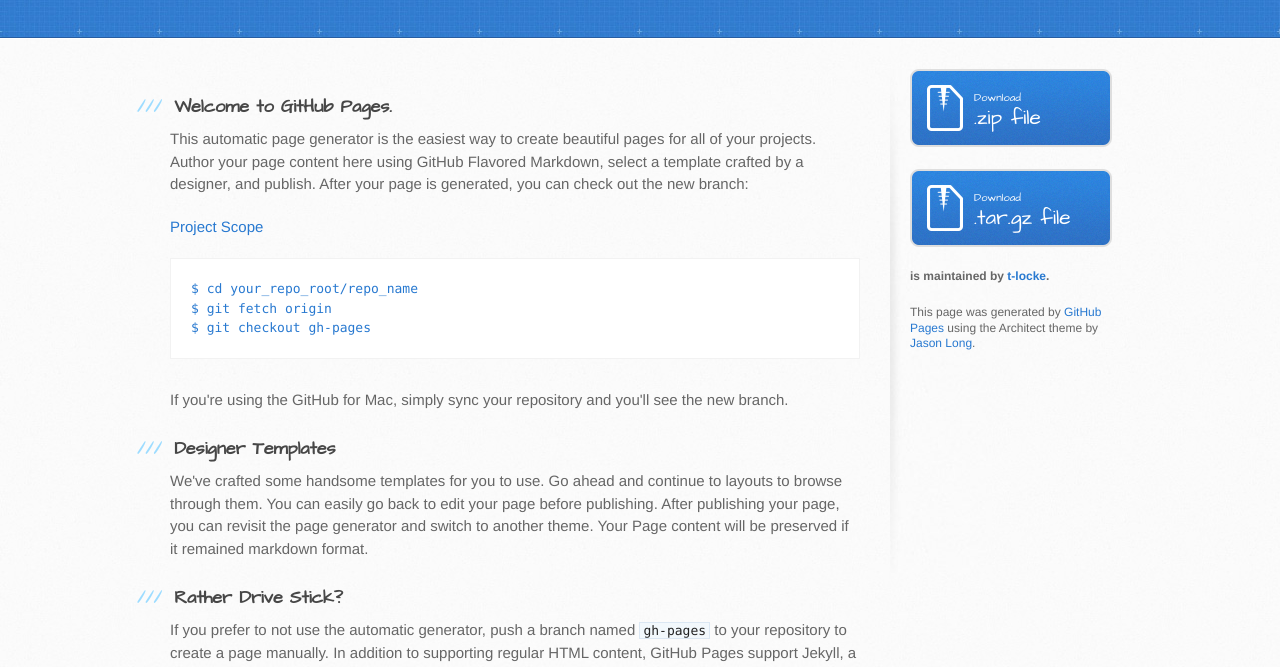
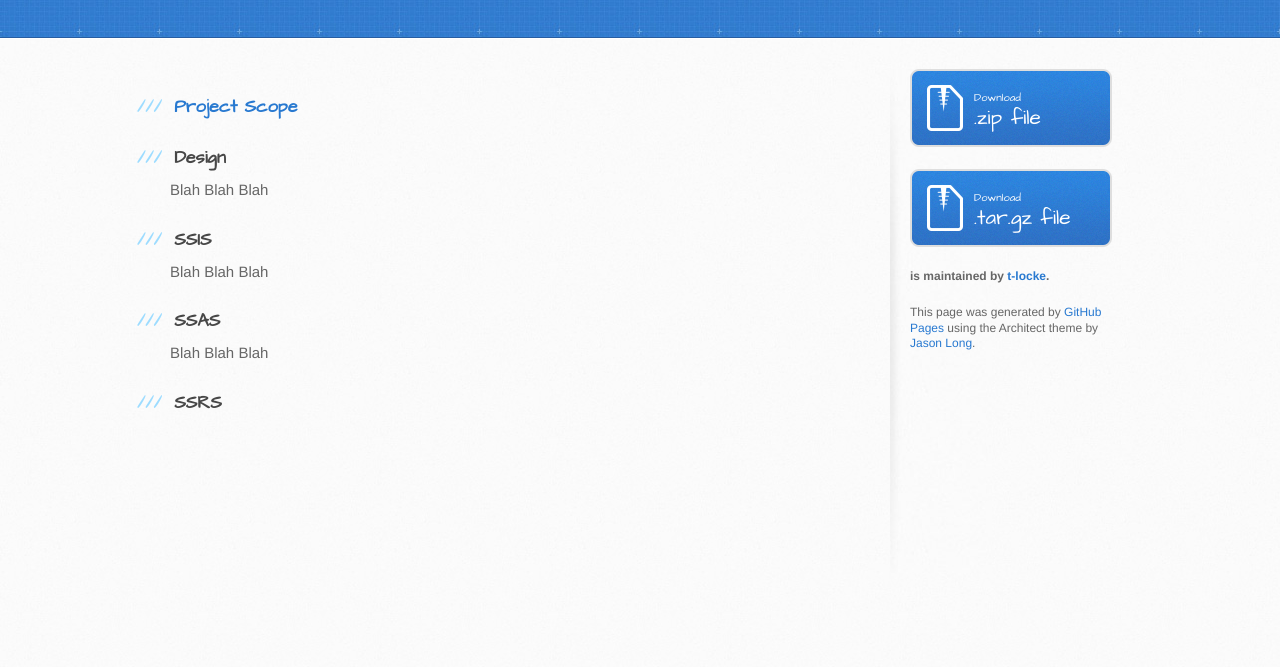
Before and after one commit to t-locke/datawarehouse, a plain HTML site: page index.html in a window 1280 px wide. Shown: the part 129-796 px from the top of the page. Drawn offline with Linux system fonts and the light colour scheme.

```diff
--- a/index.html
+++ b/index.html
@@ -29,38 +29,26 @@
       <div class="inner clearfix">
         <section id="main-content">
           <h3>
-<a id="welcome-to-github-pages" class="anchor" href="#welcome-to-github-pages" aria-hidden="true"><span class="octicon octicon-link"></span></a>Welcome to GitHub Pages.</h3>
-
-<p>This automatic page generator is the easiest way to create beautiful pages for all of your projects. Author your page content here using GitHub Flavored Markdown, select a template crafted by a designer, and publish. After your page is generated, you can check out the new branch:</p>
-
-<p><a href="https://github.com/t-locke/datawarehouse/blob/master/Project%20Scope">Project Scope</a></p>
-
-<pre><code>$ cd your_repo_root/repo_name
-$ git fetch origin
-$ git checkout gh-pages
-</code></pre>
-
-<p>If you're using the GitHub for Mac, simply sync your repository and you'll see the new branch.</p>
+<a id="project-scope" class="anchor" href="#project-scope" aria-hidden="true"><span class="octicon octicon-link"></span></a><a href="https://github.com/t-locke/datawarehouse/blob/master/Project%20Scope">Project Scope</a>
+</h3>
 
 <h3>
-<a id="designer-templates" class="anchor" href="#designer-templates" aria-hidden="true"><span class="octicon octicon-link"></span></a>Designer Templates</h3>
+<a id="design" class="anchor" href="#design" aria-hidden="true"><span class="octicon octicon-link"></span></a>Design</h3>
 
-<p>We've crafted some handsome templates for you to use. Go ahead and continue to layouts to browse through them. You can easily go back to edit your page before publishing. After publishing your page, you can revisit the page generator and switch to another theme. Your Page content will be preserved if it remained markdown format.</p>
+<p>Blah Blah Blah</p>
 
 <h3>
-<a id="rather-drive-stick" class="anchor" href="#rather-drive-stick" aria-hidden="true"><span class="octicon octicon-link"></span></a>Rather Drive Stick?</h3>
+<a id="ssis" class="anchor" href="#ssis" aria-hidden="true"><span class="octicon octicon-link"></span></a>SSIS</h3>
 
-<p>If you prefer to not use the automatic generator, push a branch named <code>gh-pages</code> to your repository to create a page manually. In addition to supporting regular HTML content, GitHub Pages support Jekyll, a simple, blog aware static site generator written by our own Tom Preston-Werner. Jekyll makes it easy to create site-wide headers and footers without having to copy them across every page. It also offers intelligent blog support and other advanced templating features.</p>
+<p>Blah Blah Blah</p>
 
 <h3>
-<a id="authors-and-contributors" class="anchor" href="#authors-and-contributors" aria-hidden="true"><span class="octicon octicon-link"></span></a>Authors and Contributors</h3>
+<a id="ssas" class="anchor" href="#ssas" aria-hidden="true"><span class="octicon octicon-link"></span></a>SSAS</h3>
 
-<p>You can <a href="https://github.com/blog/821" class="user-mention">@mention</a> a GitHub username to generate a link to their profile. The resulting <code>&lt;a&gt;</code> element will link to the contributor's GitHub Profile. For example: In 2007, Chris Wanstrath (<a href="https://github.com/defunkt" class="user-mention">@defunkt</a>), PJ Hyett (<a href="https://github.com/pjhyett" class="user-mention">@pjhyett</a>), and Tom Preston-Werner (<a href="https://github.com/mojombo" class="user-mention">@mojombo</a>) founded GitHub.</p>
+<p>Blah Blah Blah</p>
 
 <h3>
-<a id="support-or-contact" class="anchor" href="#support-or-contact" aria-hidden="true"><span class="octicon octicon-link"></span></a>Support or Contact</h3>
-
-<p>Having trouble with Pages? Check out the documentation at <a href="https://help.github.com/pages">https://help.github.com/pages</a> or contact <a href="mailto:support@github.com">support@github.com</a> and we’ll help you sort it out.</p>
+<a id="ssrs" class="anchor" href="#ssrs" aria-hidden="true"><span class="octicon octicon-link"></span></a>SSRS</h3>
         </section>
 
         <aside id="sidebar">
```
Also changed, not shown: params.json (+1 -1 lines).
